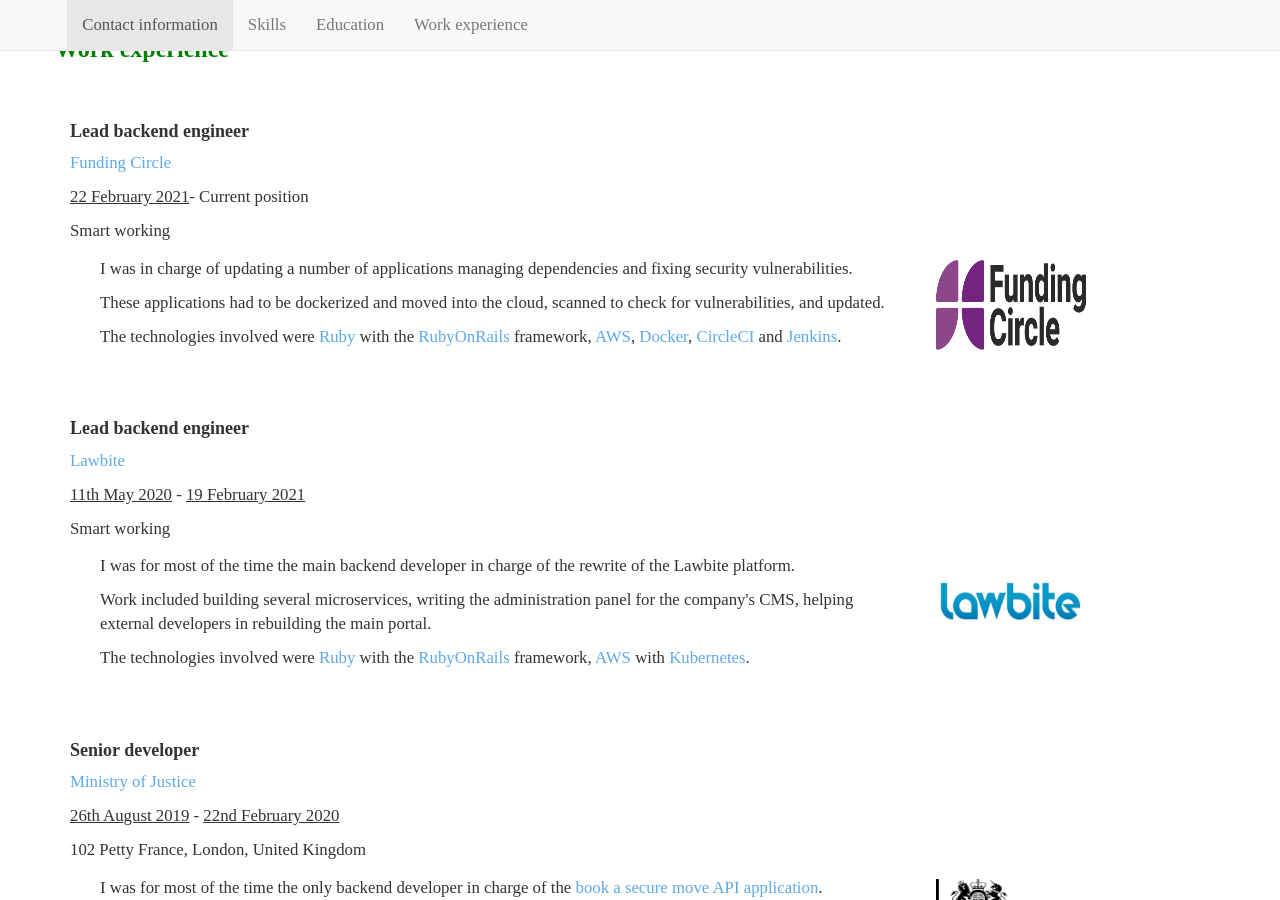
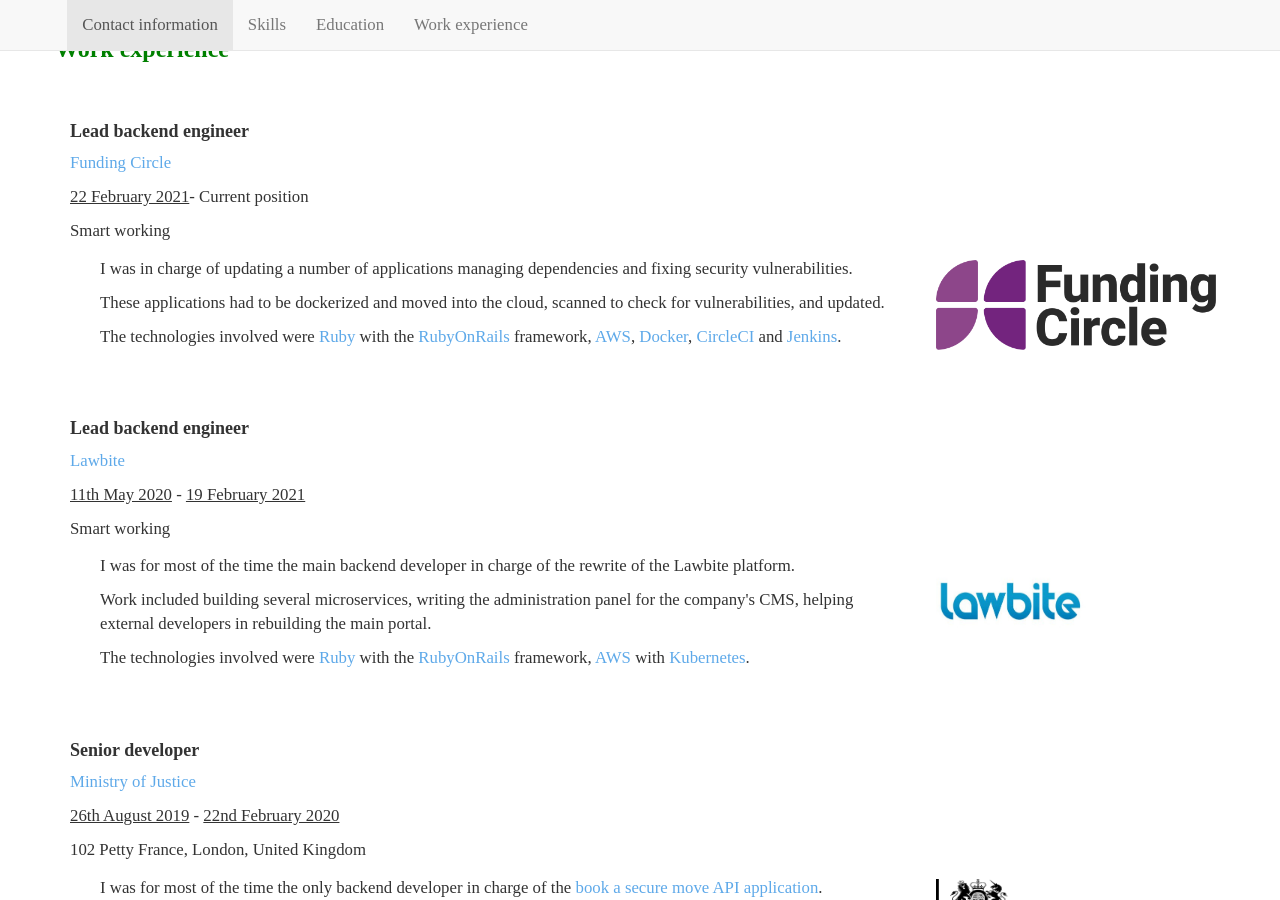
Before and after one commit to nofeed/nofeed.org, a Jekyll site: the page resume/index.html, which Jekyll copies as it is, in a window 1280 px wide and 900 px high, scrolled down 1473 px. Built offline with Jekyll 4.4.1, drawn with Linux system fonts in a browser that asks for light colours; nearby versions of some CDN libraries; some web fonts are replaced.

Commit message:
Image too small

```diff
--- a/resume/index.html
+++ b/resume/index.html
@@ -134,7 +134,7 @@
                     <a href="https://circleci.com/">CircleCI</a> and <a href="https://www.jenkins.io/">Jenkins</a>.</p>
                   </div>
                   <div class="col-md-2">
-                    <img src="/img/resume/funding-circle.png" width='150px' height='90px' itemprop="image" alt="Funding Circle logo" />
+                    <img src="/img/resume/funding-circle.png" height='90px' itemprop="image" alt="Funding Circle logo" />
                   </div>
                 </div>
               </div>
```
